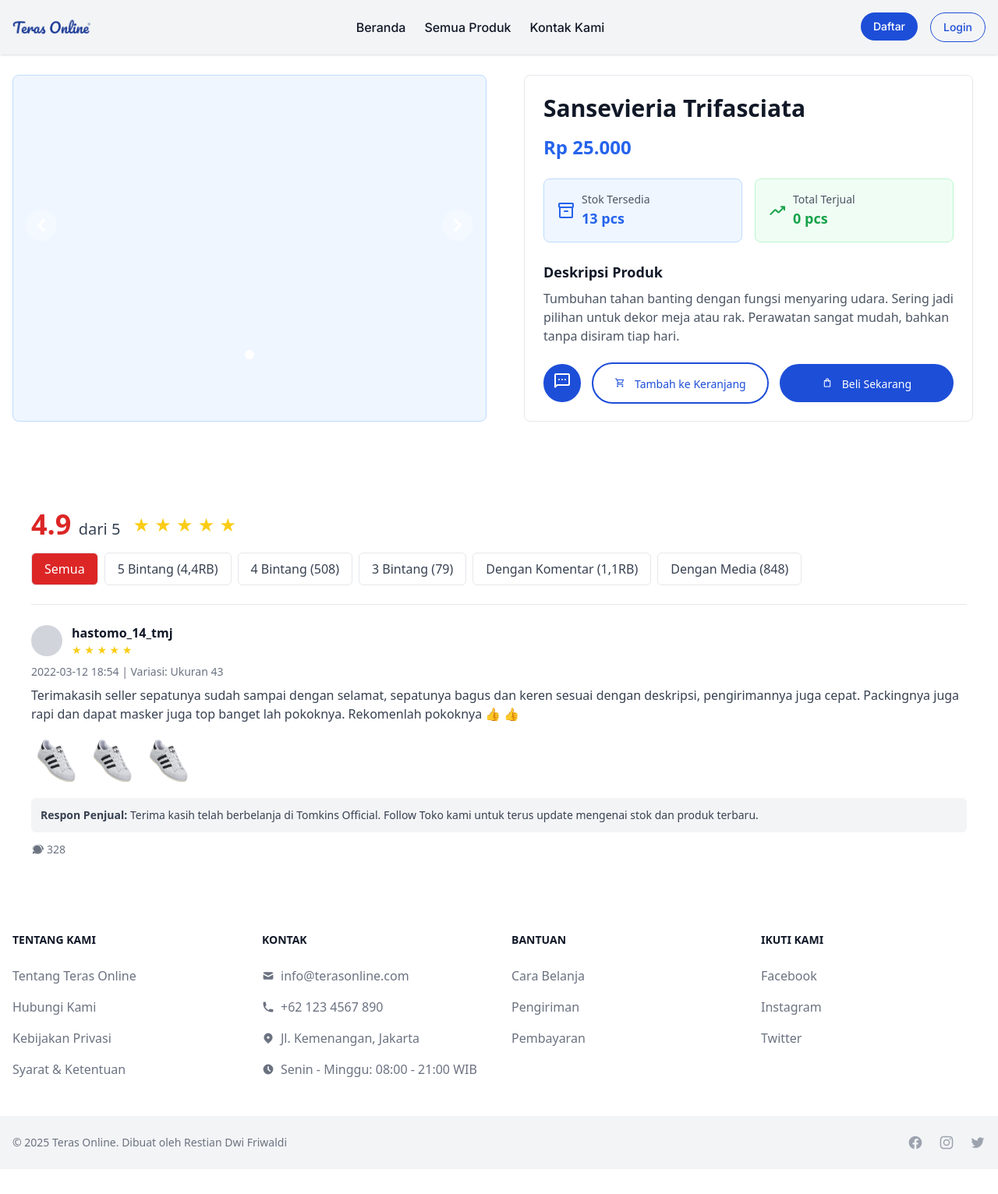
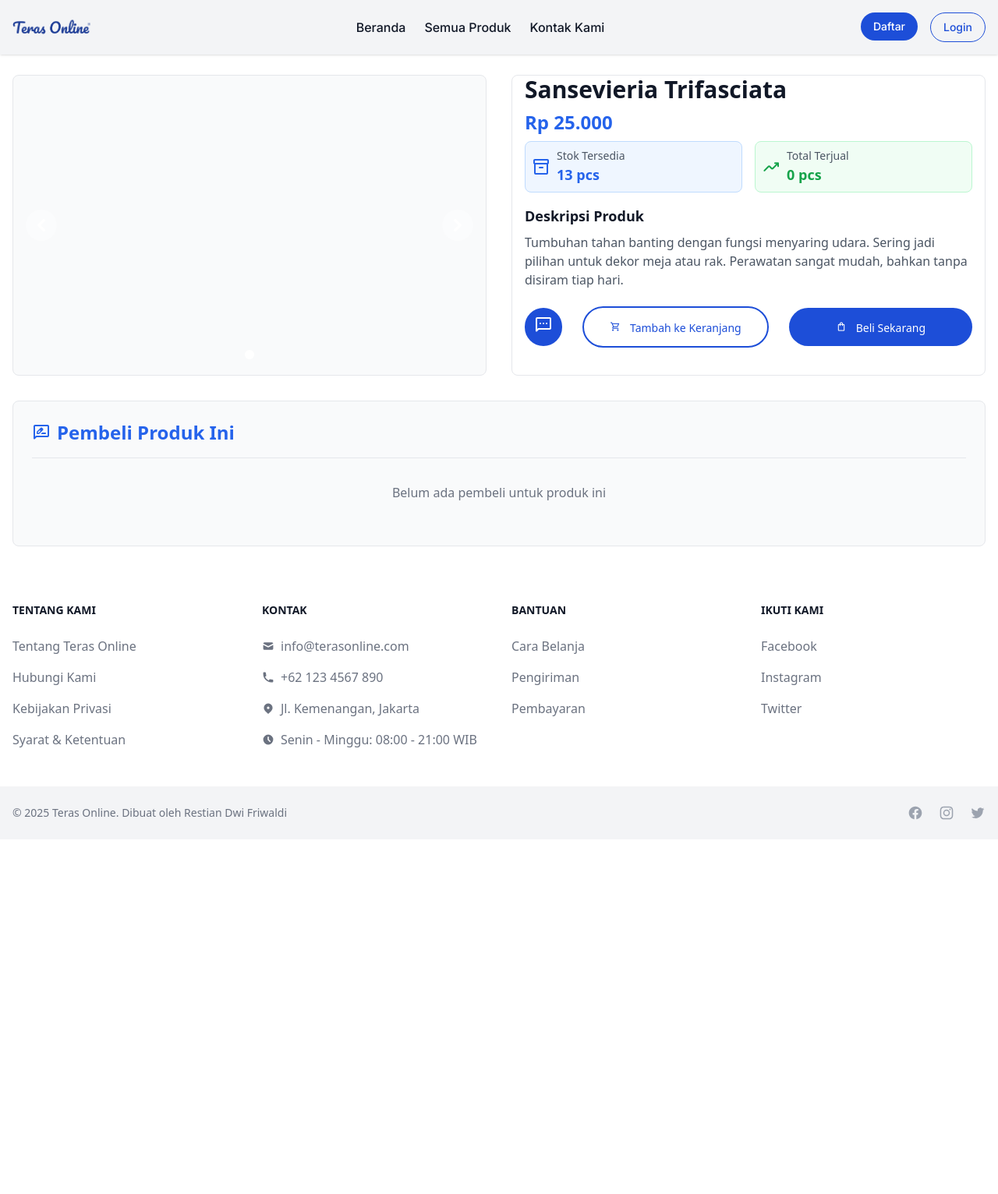
Before and after one commit to restiandf/teras_online, a PHP site: page /product-detail.php?id=7 in a window 1280 px wide. Shown: the whole page at 78% size. After the commit the page ends 1052 px from the top, so only its background shows below. Run offline with PHP 8.4, Linux system fonts and the light colour scheme; data comes from the database, SQL or seed files in the repository; some libraries are stand-ins or nearby versions.

Commit message:
Edit produt detail

```diff
--- a/product-detail.php
+++ b/product-detail.php
@@ -38,14 +38,14 @@ $images = mysqli_fetch_all($result_images, MYSQLI_ASSOC);
   <section class="mb-8 pt-24">
     <div class="max-w-screen-xl mx-auto px-4">
       <div class="grid grid-cols-1 lg:grid-cols-2 gap-8">
-        <div class="bg-blue-50 border border-blue-200 rounded-lg relative">
+        <div class="bg-gray-50 border border-gray-200 rounded-lg relative">
           <!-- Gambar Produk -->
           <div id="product-carousel" class="relative w-full" data-carousel="slide">
             <!-- Carousel wrapper -->
             <div class="relative h-96 overflow-hidden rounded-lg">
               <?php foreach ($images as $index => $image): ?>
-                <div class="hidden duration-700 ease-in-out flex items-center justify-center <?php echo $index === 0 ? 'active' : ''; ?>" data-carousel-item="<?php echo $index === 0 ? 'active' : ''; ?>">
-                  <img src="<?php echo htmlspecialchars($image['image_url']); ?>" class="block object-cover rounded-lg p-8" alt="<?php echo htmlspecialchars($product['name']); ?>" />
+                <div class="hidden duration-700 ease-in-out flex items-center justify-center h-full <?php echo $index === 0 ? 'active' : ''; ?>" data-carousel-item="<?php echo $index === 0 ? 'active' : ''; ?>">
+                  <img src="<?php echo htmlspecialchars($image['image_url']); ?>" class="w-full h-full object-cover" alt="<?php echo htmlspecialchars($product['name']); ?>" />
                 </div>
               <?php endforeach; ?>
             </div>
@@ -74,20 +74,20 @@ $images = mysqli_fetch_all($result_images, MYSQLI_ASSOC);
             </button>
           </div>
         </div>
-        <div class="px-4">
+        <div class="px-4 bg-white rounded-lg border border-gray-200">
           <!-- Detail Produk -->
-          <div class="bg-white rounded-lg p-6 border border-gray-200">
-            <h1 class="text-3xl font-bold text-gray-900 mb-4"><?php echo htmlspecialchars($product['name']); ?></h1>
+          <div class="">
+            <h1 class="text-3xl font-bold text-gray-900 mb-2"><?php echo htmlspecialchars($product['name']); ?></h1>
 
             <!-- Harga -->
-            <div class="mb-6">
+            <div class="mb-2">
               <p class="text-2xl font-bold text-blue-600">Rp <?php echo number_format($product['price'], 0, ',', '.'); ?></p>
             </div>
 
             <!-- Informasi Stok dan Penjualan -->
-            <div class="grid grid-cols-2 gap-4 mb-6">
+            <div class="grid grid-cols-2 gap-4 mb-4">
               <!-- Stok -->
-              <div class="bg-blue-50 rounded-lg p-4 border border-blue-200">
+              <div class="bg-blue-50 rounded-lg p-2 border border-blue-200">
                 <div class="flex items-center space-x-2">
                   <span class="material-symbols-rounded text-blue-600">inventory_2</span>
                   <div>
@@ -98,7 +98,7 @@ $images = mysqli_fetch_all($result_images, MYSQLI_ASSOC);
               </div>
 
               <!-- Total Penjualan -->
-              <div class="bg-green-50 rounded-lg p-4 border border-green-200">
+              <div class="bg-green-50 rounded-lg p-2 border border-green-200">
                 <div class="flex items-center space-x-2">
                   <span class="material-symbols-rounded text-green-600">trending_up</span>
                   <div>
@@ -128,19 +128,19 @@ $images = mysqli_fetch_all($result_images, MYSQLI_ASSOC);
             </div>
 
             <!-- Tombol Aksi -->
-            <div class="flex space-x-4">
-              <button class="text-white bg-blue-700 hover:bg-blue-800 focus:ring-4 focus:outline-none focus:ring-blue-300 font-medium rounded-full text-sm px-3 py-2.5 text-center transition-all duration-200">
+            <div class="flex flex-col sm:flex-row gap-3 sm:space-x-4">
+              <button class="text-white bg-blue-700 hover:bg-blue-800 focus:ring-4 focus:outline-none focus:ring-blue-300 font-medium rounded-full text-sm px-3 py-2.5 text-center transition-all duration-200 self-start">
                 <span class="material-symbols-rounded">
                   sms
                 </span>
               </button>
               <button type="button" onclick="addToCart(<?php echo $product_id; ?>)"
-                class="flex-1 text-blue-700 outline outline-2 outline-blue-700 hover:text-white hover:outline-none hover:bg-blue-800 focus:ring-4 focus:outline-none focus:ring-blue-300 font-medium rounded-full text-sm px-5 py-2.5 text-center transition-all duration-200">
+                class="w-full sm:flex-1 text-blue-700 outline outline-2 outline-blue-700 hover:text-white hover:outline-none hover:bg-blue-800 focus:ring-4 focus:outline-none focus:ring-blue-300 font-medium rounded-full text-sm px-5 py-2.5 text-center transition-all duration-200">
                 <span class="material-symbols-rounded text-sm mr-2">shopping_cart</span>
                 Tambah ke Keranjang
               </button>
               <button type="button" onclick="buyNow(<?php echo $product_id; ?>)"
-                class="flex-1 text-white bg-blue-700 hover:bg-blue-800 focus:ring-4 focus:outline-none focus:ring-blue-300 font-medium rounded-full text-sm px-5 py-2.5 text-center transition-all duration-200">
+                class="w-full sm:flex-1 text-white bg-blue-700 hover:bg-blue-800 focus:ring-4 focus:outline-none focus:ring-blue-300 font-medium rounded-full text-sm px-5 py-2.5 text-center transition-all duration-200">
                 <span class="material-symbols-rounded text-sm mr-2">shopping_bag</span>
                 Beli Sekarang
               </button>
@@ -154,85 +154,69 @@ $images = mysqli_fetch_all($result_images, MYSQLI_ASSOC);
   <!--penilaian -->
   <section class="mb-2">
     <div class="max-w-screen-xl mx-auto px-4">
-      <div class="bg-white dark:bg-gray-800 rounded-lg p-6">
-        <h2 class="text-2xl font-bold text-white mb-6">Penilaian Produk</h2>
-        <div class="flex items-center mb-4">
-          <div class="text-4xl font-bold text-red-600 mr-4">
-            4.9 <span class="text-xl font-normal text-gray-700 dark:text-gray-300">dari 5</span>
+      <div class="bg-gray-50 rounded-lg p-6 border border-gray-200">
+        <h2 class="flex items-center gap-2 text-2xl font-bold text-blue-600 border-b border-gray-200 pb-4"><span class="material-symbols-rounded text-blue-600"> rate_review</span> Pembeli Produk Ini</h2>
+
+        <!-- Daftar Pembeli -->
+        <?php
+        // Query untuk mengambil data pembeli
+        $sql_buyers = "SELECT o.*, u.name, u.email, oi.product_id
+                       FROM orders o
+                       JOIN users u ON o.user_id = u.user_id
+                       JOIN order_items oi ON o.order_id = oi.order_id
+                       WHERE oi.product_id = ? AND o.status IN ('paid', 'processing', 'shipped', 'delivered')
+                       ORDER BY o.created_at DESC
+                       LIMIT 5";
+        $stmt_buyers = mysqli_prepare($conn, $sql_buyers);
+        mysqli_stmt_bind_param($stmt_buyers, "i", $product_id);
+        mysqli_stmt_execute($stmt_buyers);
+        $result_buyers = mysqli_stmt_get_result($stmt_buyers);
+        $buyers = mysqli_fetch_all($result_buyers, MYSQLI_ASSOC);
+
+        if (empty($buyers)): ?>
+          <div class="text-center py-8">
+            <p class="text-gray-500 dark:text-gray-400">Belum ada pembeli untuk produk ini</p>
           </div>
-          <div class="flex text-yellow-400 text-2xl">★ ★ ★ ★ ★</div>
-        </div>
-        <!-- Filter/Tabs - Contoh Sederhana -->
-        <div class="flex flex-wrap gap-2 mb-6">
-          <span class="px-4 py-2 border rounded-md bg-red-600 text-white cursor-pointer">Semua</span>
-          <span
-            class="px-4 py-2 border rounded-md text-gray-700 dark:text-gray-300 dark:border-gray-600 cursor-pointer">5 Bintang (4,4RB)</span>
-          <span
-            class="px-4 py-2 border rounded-md text-gray-700 dark:text-gray-300 dark:border-gray-600 cursor-pointer">4 Bintang (508)</span>
-          <span
-            class="px-4 py-2 border rounded-md text-gray-700 dark:text-gray-300 dark:border-gray-600 cursor-pointer">3 Bintang (79)</span>
-          <span
-            class="px-4 py-2 border rounded-md text-gray-700 dark:text-gray-300 dark:border-gray-600 cursor-pointer">Dengan Komentar (1,1RB)</span>
-          <span
-            class="px-4 py-2 border rounded-md text-gray-700 dark:text-gray-300 dark:border-gray-600 cursor-pointer">Dengan Media (848)</span>
-        </div>
+          <?php else:
+          foreach ($buyers as $buyer):
+            // Sensor nama pengguna
+            $name_parts = explode(' ', $buyer['name']);
+            $sensitive_name = $name_parts[0] . ' ' . substr($name_parts[1] ?? '', 0, 1) . '***';
 
-        <!-- Contoh Ulasan -->
-        <div class="border-t border-gray-200 dark:border-gray-700 pt-6">
-          <div class="flex items-center mb-2">
-            <div
-              class="w-10 h-10 rounded-full bg-gray-300 dark:bg-gray-600 flex items-center justify-center text-gray-700 dark:text-gray-300 font-semibold mr-3"></div>
-            <div>
-              <div class="font-semibold text-gray-900 dark:text-white">hastomo_14_tmj</div>
-              <div class="flex text-yellow-400 text-sm">★ ★ ★ ★ ★</div>
+            // Tentukan status pesanan dalam bahasa Indonesia
+            $status_text = '';
+            switch ($buyer['status']) {
+              case 'paid':
+                $status_text = 'Sudah Dibayar';
+                break;
+              case 'processing':
+                $status_text = 'Sedang Diproses';
+                break;
+              case 'shipped':
+                $status_text = 'Dalam Pengiriman';
+                break;
+              case 'delivered':
+                $status_text = 'Sudah Diterima';
+                break;
+            }
+          ?>
+            <div class="border-gray-200 bg-white ps-2 border-b pt-2">
+              <div class="flex items-center mb-2">
+                <div class="w-10 h-10 rounded-full bg-gray-300 flex items-center justify-center text-gray-700 font-semibold mr-3">
+                  <?php echo strtoupper(substr($buyer['name'], 0, 1)); ?>
+                </div>
+                <div>
+                  <div class="font-semibold text-gray-900"><?php echo htmlspecialchars($sensitive_name); ?></div>
+                  <p class="text-sm text-gray-500">
+                    <?php echo date('d F Y H:i', strtotime($buyer['created_at'])); ?> | <?php echo $status_text; ?>
+                  </p>
+                </div>
+              </div>
             </div>
-          </div>
-          <p class="text-sm text-gray-500 dark:text-gray-400 mb-2">
-            2022-03-12 18:54 | Variasi: Ukuran 43
-          </p>
-          <p class="text-gray-700 dark:text-gray-300 mb-4">
-            Terimakasih seller sepatunya sudah sampai dengan selamat, sepatunya bagus dan keren
-            sesuai dengan deskripsi, pengirimannya juga cepat. Packingnya juga rapi dan dapat
-            masker juga top banget lah pokoknya. Rekomenlah pokoknya 👍 👍
-          </p>
-          <!-- Contoh Area Media (Gambar/Video) -->
-          <div class="flex space-x-2 mb-4">
-            <img
-              src="img/product_1.png"
-              alt="Review Media"
-              class="w-16 h-16 object-cover rounded-md" />
-            <img
-              src="img/product_1.png"
-              alt="Review Media"
-              class="w-16 h-16 object-cover rounded-md" />
-            <img
-              src="img/product_1.png"
-              alt="Review Media"
-              class="w-16 h-16 object-cover rounded-md" />
-          </div>
-          <!-- Respon Penjual -->
-          <div
-            class="bg-gray-100 dark:bg-gray-700 rounded-md p-3 text-sm text-gray-700 dark:text-gray-300">
-            <span class="font-semibold">Respon Penjual:</span> Terima kasih telah berbelanja di
-            Tomkins Official. Follow Toko kami untuk terus update mengenai stok dan produk
-            terbaru.
-          </div>
-          <div class="flex items-center mt-3 text-gray-500 dark:text-gray-400 text-sm">
-            <svg
-              class="w-4 h-4 mr-1"
-              fill="currentColor"
-              viewBox="0 0 20 20"
-              xmlns="http://www.w3.org/2000/svg">
-              <path
-                fill-rule="evenodd"
-                d="M18 10c0 3.866-3.582 7-8 7a8.841 8.841 0 01-4.083-.98L2 17l1.339-4.638A13.956 13.956 0 0010 15c4.006 0 7.25-2.879 7.25-6.444 0-3.566-3.244-6.444-7.25-6.444S2.75 6.434 2.75 10a.5.5 0 011 0c0 2.76 2.794 5 6.25 5s6.25-2.24 6.25-5S13.506 3 10 3c-3.382 0-6.084 2.275-6.246 5.031a1 1 0 01-1.065.858A10.453 10.453 0 012 10c0-4.418 4.03-8 9-8s9 3.582 9 8z"
-                clip-rule="evenodd"></path>
-            </svg>
-            328
-          </div>
-        </div>
-
-        <!-- Anda bisa menambahkan ulasan lainnya di sini -->
+        <?php
+          endforeach;
+        endif;
+        ?>
       </div>
     </div>
   </section>
```
Also changed, not shown: img/products/6830a2e23776b.jpg (added).
